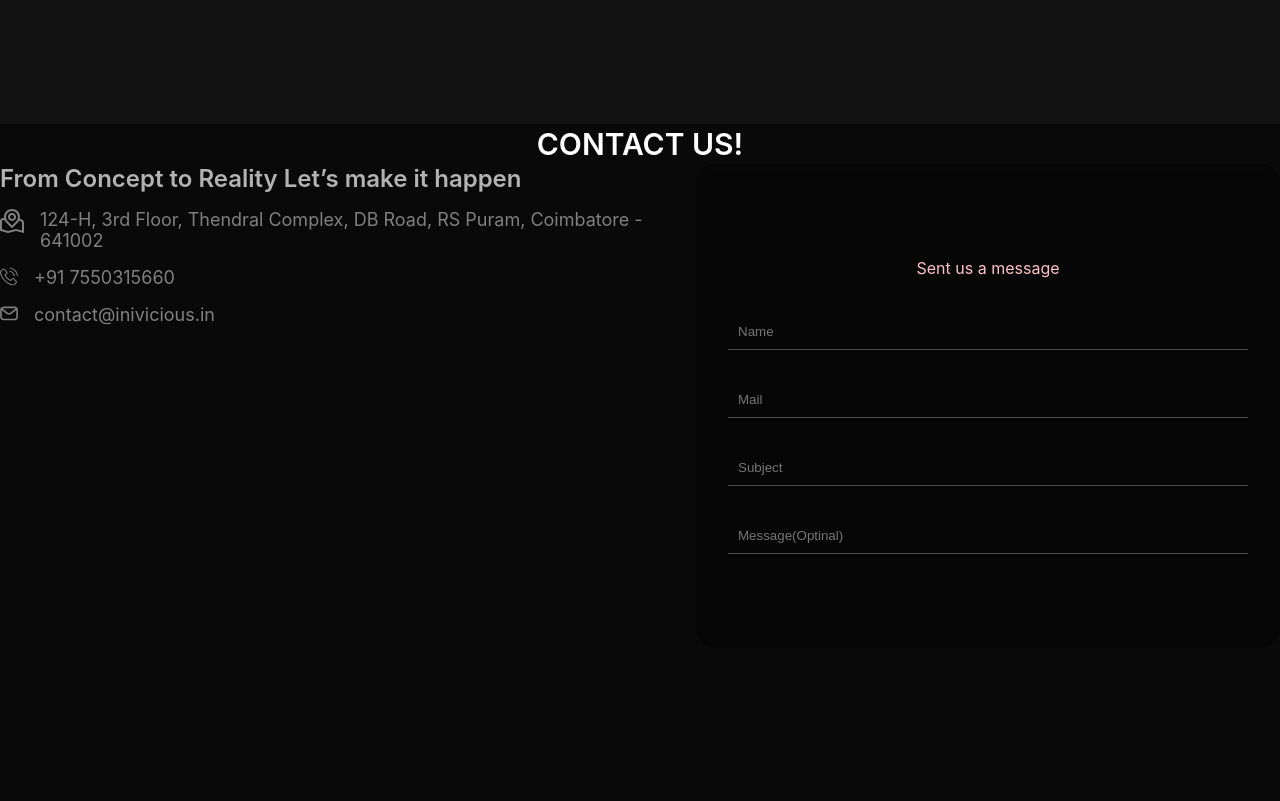
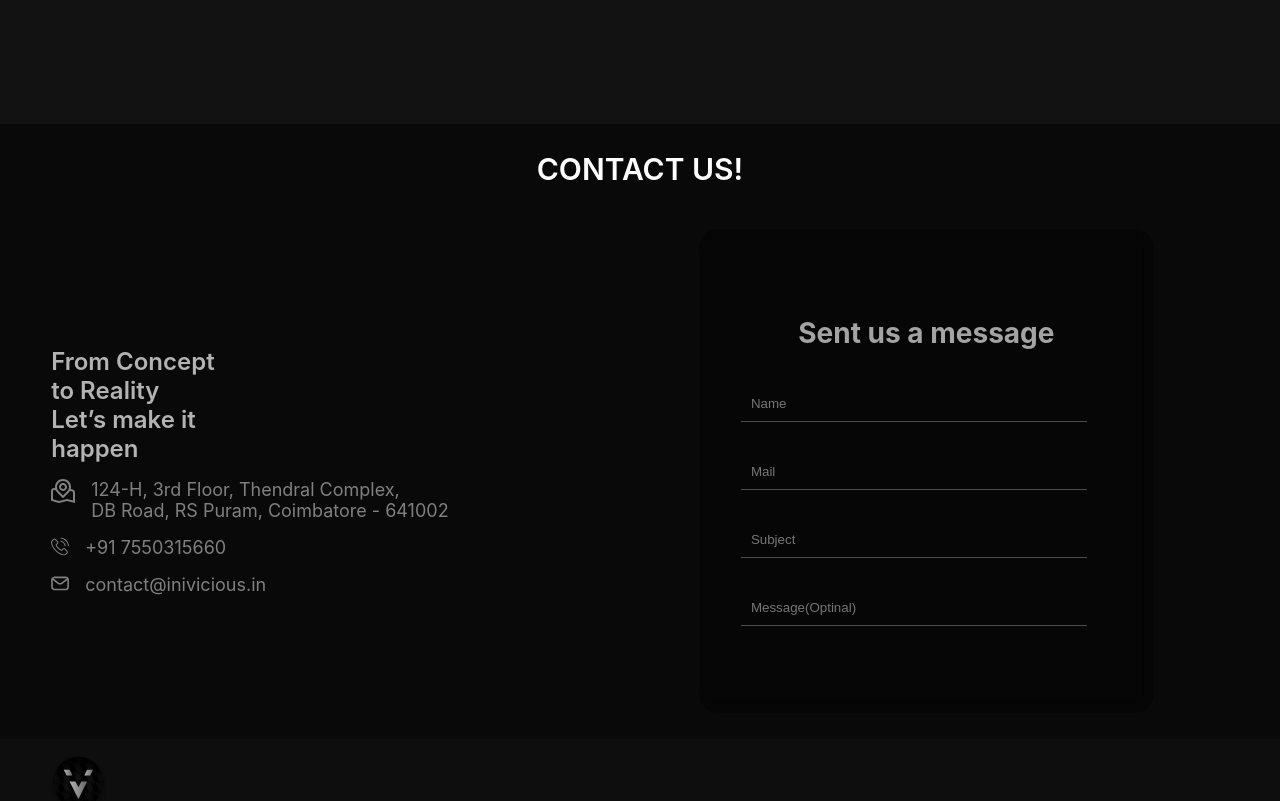
Before and after one commit to nivu2002/Invicious-Website, a React (Create React App) app: page / in a window 1280 px wide. Shown: the part 2620-3421 px from the top of the page. Built offline with nearby package versions, Linux system fonts and the light colour scheme.

Commit message:
contact form layout

```diff
--- a/src/Components/Contact/Contact.jsx
+++ b/src/Components/Contact/Contact.jsx
@@ -19,12 +19,12 @@ const Contact = () => {
         <div className={css.div2}>
 
 <div className={css.div2left}>
-    <span>From Concept to Reality
+    <span>From Concept to Reality <br />
 Let’s make it happen</span>
 
 <div className={css.set}>
     <img src={Location} alt="" />
-    <span className={css.sp}>124-H, 3rd Floor, Thendral Complex,
+    <span className={css.sp}>124-H, 3rd Floor, Thendral Complex, <br />
 DB Road, RS Puram, Coimbatore - 641002</span>
 </div>
 
--- a/src/Components/Contact/Contact.module.css
+++ b/src/Components/Contact/Contact.module.css
@@ -3,7 +3,7 @@
     flex-direction: column;
     color:pink;
     background: #090909;
-    height: 700px;
+   padding: 2% 4%;
 }
 .div1{
     display: flex;
@@ -24,6 +24,8 @@
     display: flex;
     justify-content: space-between;
     text-align: left;
+    align-items: center;
+    margin-top: 2.5rem;
 }
 .div2left{
     display: flex;
@@ -36,6 +38,7 @@ font-size: 24px;
 font-style: normal;
 font-weight: 600;
 line-height: normal;
+width: 46%;
 }
 .set{
     display: flex;
@@ -53,9 +56,12 @@ line-height: normal;
 .sp{
     line-height: 28px;
 }
+.div2right{
+    width: 45%;
+}
 .box{
     height: 400px;
-    width: 500px;
+    width: 70%;
     display: inline-flex;
 padding: 42px;
 flex-direction: column;
@@ -66,10 +72,19 @@ border-radius: 20px;
 background: rgba(0, 0, 0, 0.30);
 backdrop-filter: blur(7.5px);
 }
+.box>:nth-child(1){
+    color: #A3A3A3;
+text-align: center;
+font-size: 28px;
+font-style: normal;
+font-weight: 700;
+line-height: normal;
+}
 .contactform{
     display: flex;
     flex-direction: column;
     gap: 2rem;
+    width: 100%;
 }
 .inp{
     background-color: transparent;
@@ -77,7 +92,7 @@ backdrop-filter: blur(7.5px);
     border-bottom: 1px solid var(--grey-tone-g-8, #4C4C4C);
 
     display: flex;
-width: 500px;
+width: 88%;
 padding: 10px;
 align-items: flex-start;
 gap: 10px;
```
